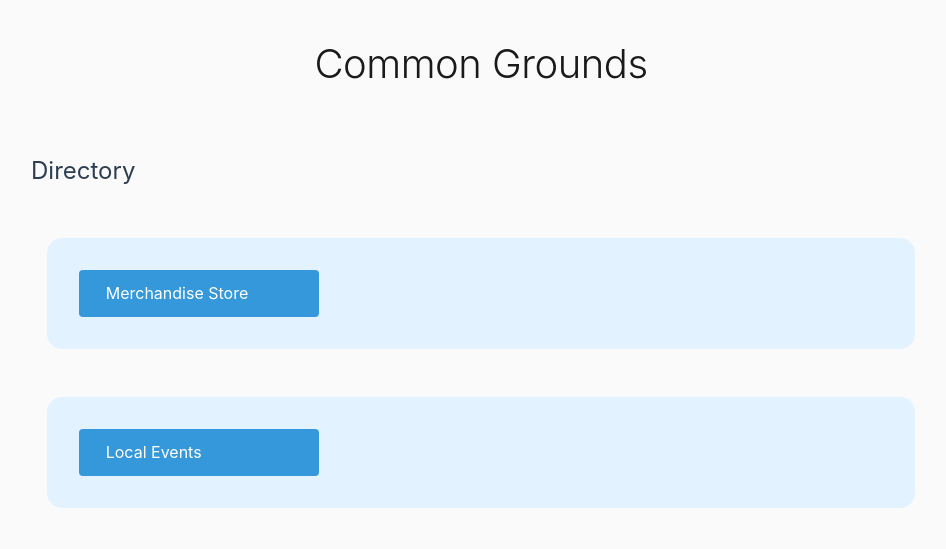
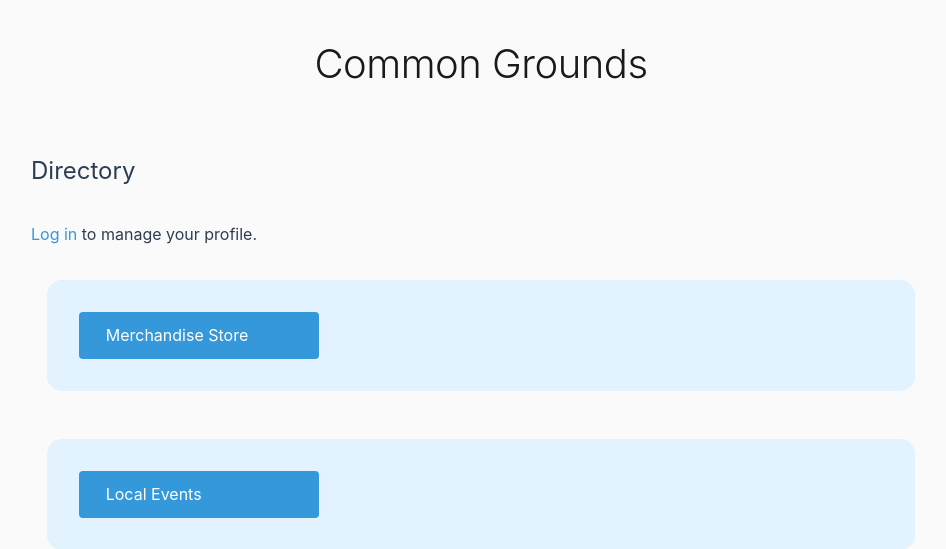
Before and after one commit to PolarBear9905/commongrounds-E-15, a Django app: page / in a window 1280 px wide. Shown: the top 549 px of the page, without its empty margins (159-1105 px from the left). Run offline with Django 5.2, Linux system fonts and the light colour scheme.

Commit message:
Fix accounts app

```diff
--- a/accounts/views.py
+++ b/accounts/views.py
@@ -7,10 +7,10 @@ from .models import Profile
 class ProfileUpdateView(LoginRequiredMixin, UpdateView):
     model = Profile
     template_name = "accounts/account_update.html"
-    fields = ['display_name']
+    fields = ['display_name', 'role']
 
     def get_object(self):
-        return Profile.objects.get(user__username=self.kwargs['username'])
+        return self.request.user.profile
 
     def get_success_url(self):
-        return reverse_lazy('accounts:update', kwargs={'username': self.object.user.username})
+        return reverse_lazy('home')
--- a/templates/home.html
+++ b/templates/home.html
@@ -4,6 +4,17 @@
 
 {% block content %}
     <h2>Directory</h2>
+    {% if user.is_authenticated %}
+        <div class="user-info">
+            <p>Welcome, <strong>{{ user.profile.display_name|default:user.username }}</strong></p>
+            <p>Role: {{ user.profile.get_role_display }}</p>
+            <a href="{% url 'update' user.username %}" class="edit-link">
+                Edit Profile
+            </a>
+        </div>
+    {% else %}
+        <p><a href="{% url 'login' %}">Log in</a> to manage your profile.</p>
+    {% endif %}
     <div class="list-wrapper">
         <div class="list-item">
             <a href="/merchstore/items"
```
Also changed, not shown: accounts/models.py (+11 -0 lines).
